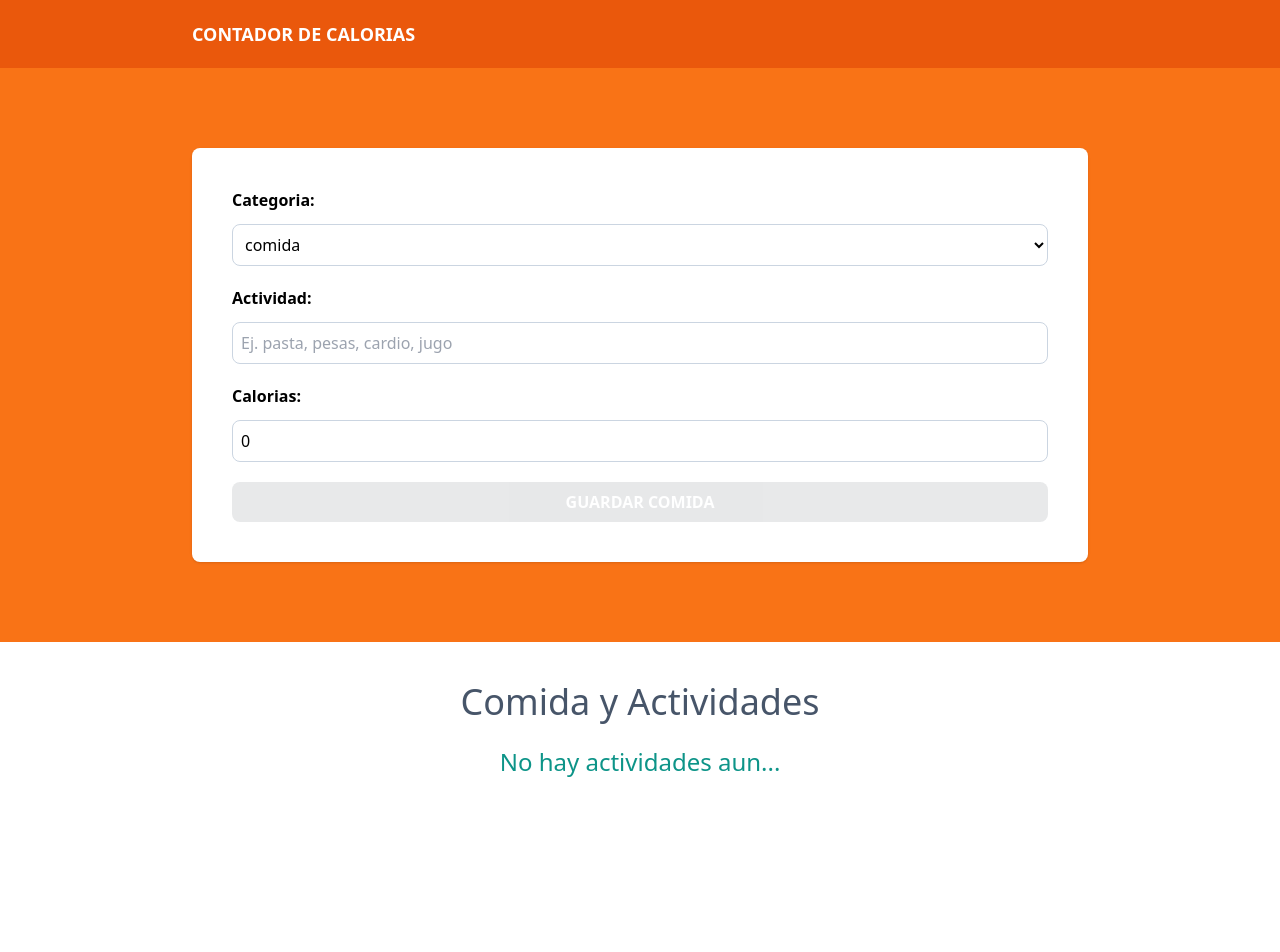
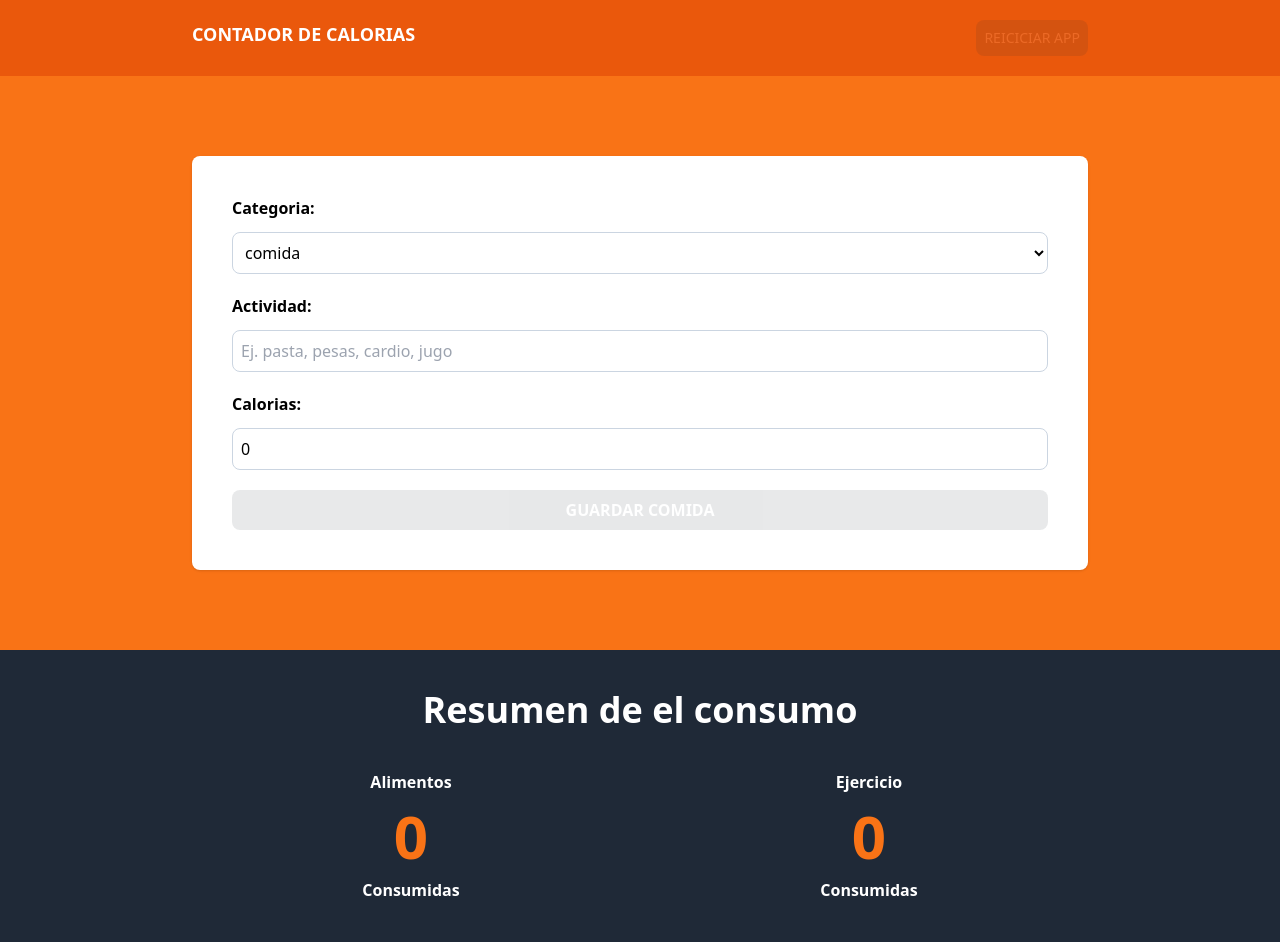
Before and after one commit to deivdf/contadordecalorias, a React (Vite) app: page / in a window 1280 px wide. Shown: the top 952 px of the page. Before the commit the page ends 818 px from the top, so only its background shows below. Built offline with nearby package versions, Linux system fonts and the light colour scheme.

Commit message:
change: cracion de un nuevo componente

```diff
--- a/src/App.tsx
+++ b/src/App.tsx
@@ -1,11 +1,13 @@
-import { useReducer, useEffect } from 'react'
+import { useReducer, useEffect, useMemo } from 'react'
 import Formulario from './components/Formulario'
 import Activitys from './components/Activitys';
 import { ActivityReducer, initialState} from './reducers/activity-reducer'
+import CaloriTracer from './components/CaloriTracer';
 
 function App() {
 // uso de useReducer
 const [state, dispatch] = useReducer(ActivityReducer, initialState);
+const canrestApp = () => useMemo(() => state.activities.length, [state.activities])
 
 //local storage para gurdado dinamico en el navegador
 useEffect(()=>{
@@ -19,6 +21,10 @@ useEffect(()=>{
           <h1 className='text-lg font-bold text-white uppercase'>
             Contador de calorias
           </h1>
+          <button className='bg-gray-800 rounded-lg p-2 text-white fotn-blod text-sm cursor-pointer
+           uppercase hover:bg-cyan-400 disabled:opacity-10' disabled={!canrestApp()} onClick={()=> dispatch({type: 'reiniciar-app'})}>
+            Reiciciar App
+          </button>
         </div>
       </header>
 
@@ -27,6 +33,13 @@ useEffect(()=>{
           <Formulario
           dispatch={dispatch}
           state={state}
+          />
+        </div>
+      </section>
+      <section className='bg-gray-800 p-10'>
+        <div className='max-w-4xl mx-auto'>
+          <CaloriTracer
+            activities={state.activities}
           />
         </div>
       </section>
--- /dev/null
+++ b/src/components/CaloriTracer.tsx
@@ -0,0 +1,28 @@
+import { useMemo } from "react"
+import { Activity } from "../types/type"
+
+type Activitisprops= {
+    activities: Activity[]
+}
+export default function CaloriTracer({activities}: Activitisprops) {
+    const consumoCAlorias = useMemo( ()=> activities.reduce((total, activity) => activity.category === 1 ? total + activity.calorias : total, 0), [activities])
+    const EjerciciConsumoCa = useMemo ( ()=> activities.reduce((total, activity) => activity.category == 2 ? total + activity.calorias : total, 0), [activities])
+  return (
+    <>
+        <h2 className="text-white font-black text-center text-4xl">Resumen de el consumo</h2>
+        <div className="grid items-center md:grid-rows-1 md:justify-between gap-5 mt-10 grid-cols-2">
+            <p className="text-white font-bold rounded-full grid grid-cols-1 gap-3 text-center">
+                    Alimentos
+                    <span className="fotn-black text-6xl text-orange-500">{consumoCAlorias}</span>
+                    Consumidas
+            </p>
+            <p className="text-white font-bold rounded-full grid grid-cols-1 gap-3 text-center">
+                    Ejercicio
+                    <span className="fotn-black text-6xl text-orange-500">{EjerciciConsumoCa}</span>
+                    Consumidas
+            </p>
+        </div>
+
+    </>
+  )
+}
--- a/src/reducers/activity-reducer.ts
+++ b/src/reducers/activity-reducer.ts
@@ -4,7 +4,8 @@ export type ActivityAction =
     //aqui se guarda el arreglo en el payload
     { type: 'save-activity', payload: { newActivity: Activity } }|
     { type: 'save-activiId', payload: { id: Activity['id'] } } |
-    { type: 'delete-activity', payload: { id: Activity['id'] }}
+    { type: 'delete-activity', payload: { id: Activity['id'] }} |
+    { type: 'reiniciar-app' }
 // este taype ejecuta el activity es la actividad que se utiliza
 export type ActivityState = {
     activities: Activity[]
@@ -70,6 +71,12 @@ export const ActivityReducer = (
             activities: state.activities.filter(activity => activity.id !== action.payload.id)
         }
     }
+    if (action.type === 'reiniciar-app'){
+        return {
+            activities: [],
+            activiId: ''
+        }
+    }
     //retorna el state global
     return state
 }
```
